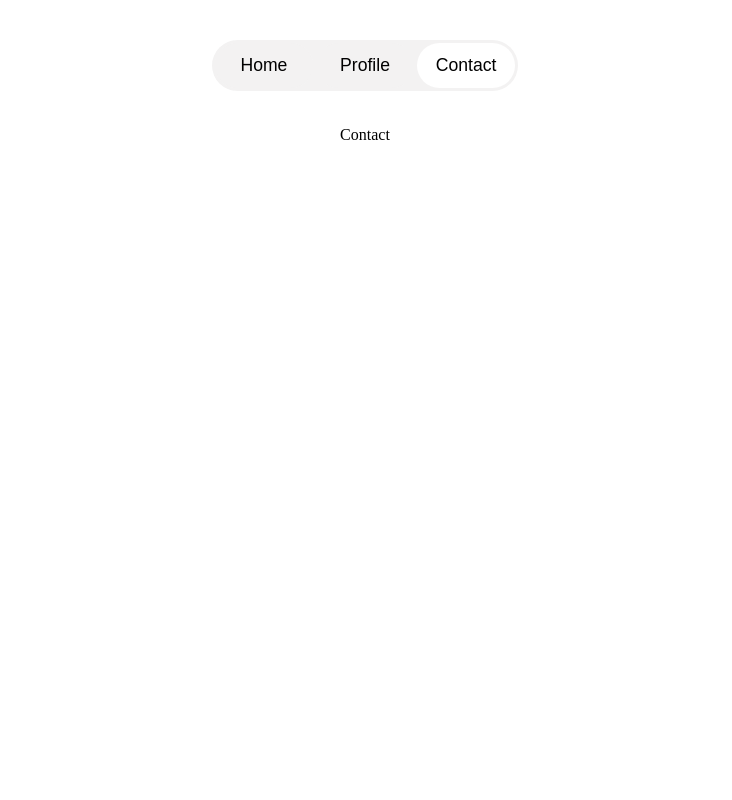
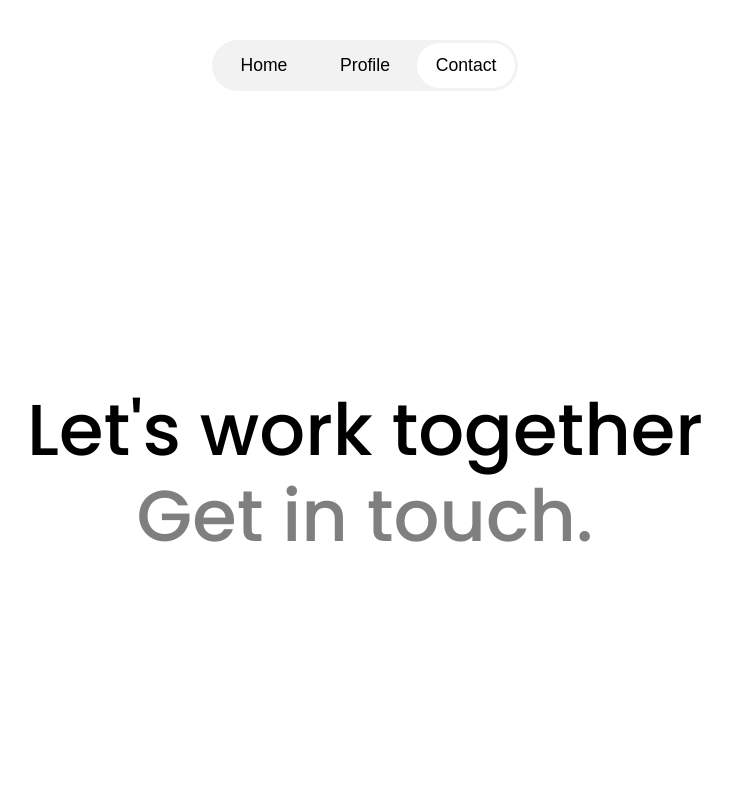
Before and after one commit to DreMukare/oh-studio, a React (Vite) app: page /contact in a window 1280 px wide. Shown: the top 800 px of the page, without its empty margins (275-1007 px from the left). Built offline with nearby package versions, Linux system fonts and the light colour scheme.

Commit message:
feat: created contact page

```diff
--- a/src/components/Layout.sass
+++ b/src/components/Layout.sass
@@ -8,3 +8,4 @@
   max-width: 1280px
   margin: 0 auto
   padding: 2rem 3.5rem
+  position: relative
--- a/src/components/Layout.tsx
+++ b/src/components/Layout.tsx
@@ -11,7 +11,7 @@ const Layout = (props: {
 		<div className="container">
 			<Navbar />
 
-			{props.children}
+			<div style={{ marginBottom: '2em' }}>{props.children}</div>
 			<Footer />
 		</div>
 	);
--- a/src/components/Navbar.sass
+++ b/src/components/Navbar.sass
@@ -13,6 +13,8 @@
   align-items: center
   gap: 0.2rem
   padding: 0.2rem
+  position: fixed
+  z-index: 100
 
   .navLink
     font-size: 1.1rem
--- /dev/null
+++ b/src/pages/Contact.sass
@@ -0,0 +1,17 @@
+.contactContainer
+  font-size: 3rem
+  text-align: center
+  font-family: Poppins, sans-serif
+  padding: 7em 2em 5em 2em
+  height: 100%
+
+  h2
+    margin: 0
+
+  .h2Link
+    color: #7F7F7F
+    text-decoration: none
+    cursor: pointer
+    margin-top: -0.3em
+    &:hover
+      color: rgba(127, 127, 127, 0.4)
--- a/src/pages/Contact.tsx
+++ b/src/pages/Contact.tsx
@@ -1,7 +1,21 @@
+import { Link } from 'react-router-dom';
 import Layout from '../components/Layout';
+import './Contact.sass';
 
 const Contact = () => {
-	return <Layout>Contact</Layout>;
+	return (
+		<Layout>
+			<div className="contactContainer">
+				<h2>Let's work together</h2>
+				<Link
+					to="mailto:angumbao@sandtech.com"
+					style={{ textDecoration: 'none' }}
+				>
+					<h2 className="h2Link">Get in touch.</h2>
+				</Link>
+			</div>
+		</Layout>
+	);
 };
 
 export default Contact;
```
